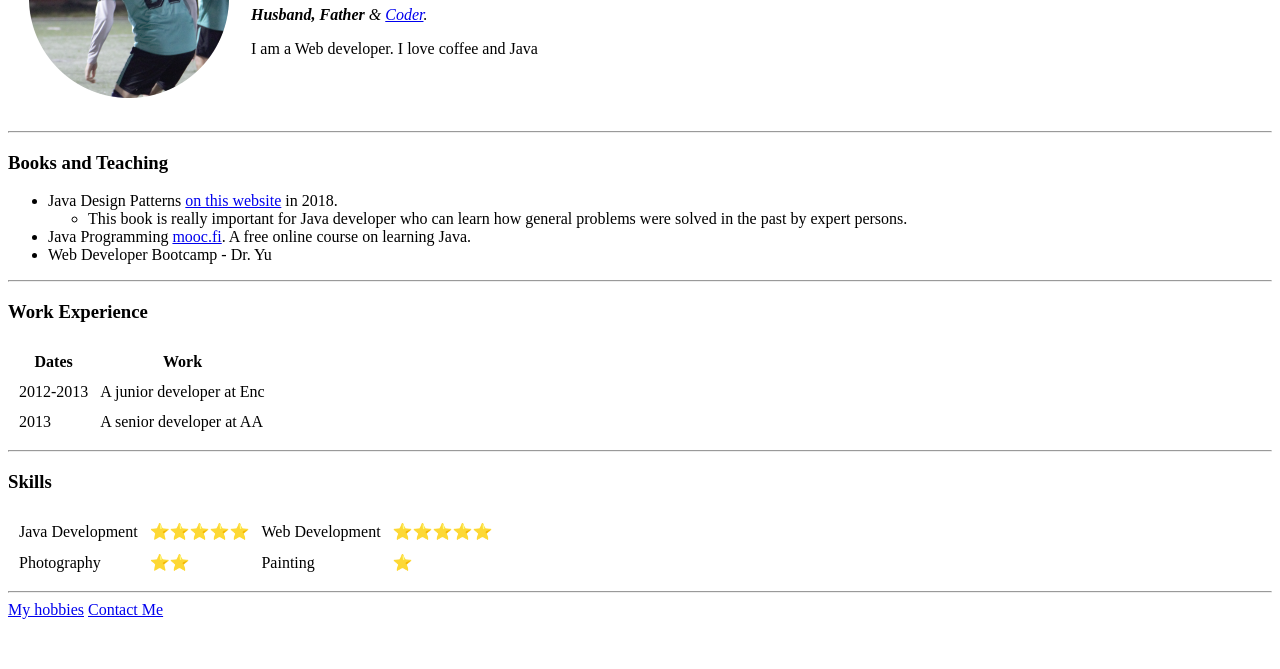
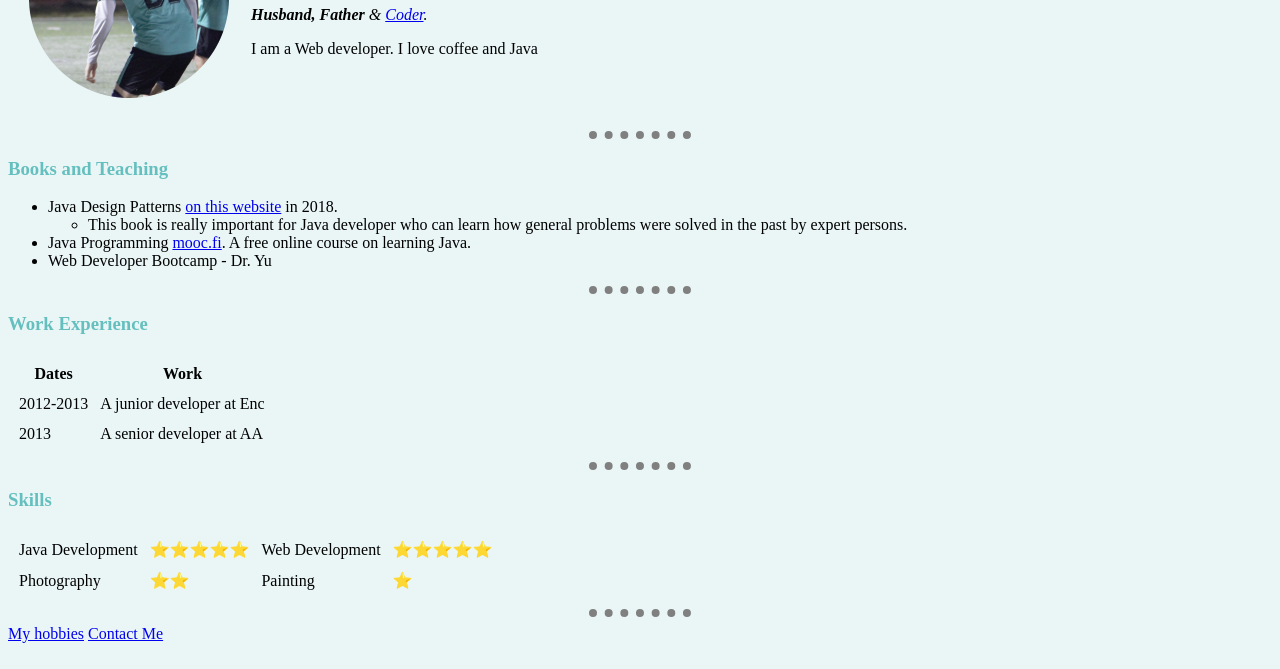
Before and after one commit to ngochatake/Web-Development-Bootcamp-Yu, a plain HTML site: page HTML - Personal Site/index.html in a window 1280 px wide. Shown: the part 131-800 px from the top of the page. Drawn offline with Linux system fonts and the light colour scheme.

Commit message:
Introduction to CSS

```diff
--- /dev/null
+++ b/HTML - Personal Site/css/styles.css
@@ -0,0 +1,16 @@
+body {
+  background-color: #eaf6f6;
+}
+
+hr {
+  border-style: none;
+  border-top-style: dotted;
+  border-width: 8px;
+  border-color: grey;
+  width: 8%;
+  /* height: 2px; */
+}
+
+h1, h3 {
+  color: #66BFBF;
+}
--- a/HTML - Personal Site/index.html
+++ b/HTML - Personal Site/index.html
@@ -6,6 +6,8 @@
 	<meta http-equiv="X-UA-Compatible" content="IE=edge">
 	<meta name="viewport" content="width=device-width, initial-scale=1.0">
 	<title>❤ Ngoc's Personal Site</title>
+	<link rel="stylesheet" href="css/styles.css">
+
 </head>
 
 <body>
```
Also changed, not shown: HTML - Personal Site/contact-me.html (+1 -0 lines), HTML - Personal Site/hobbies.html (+1 -0 lines).
